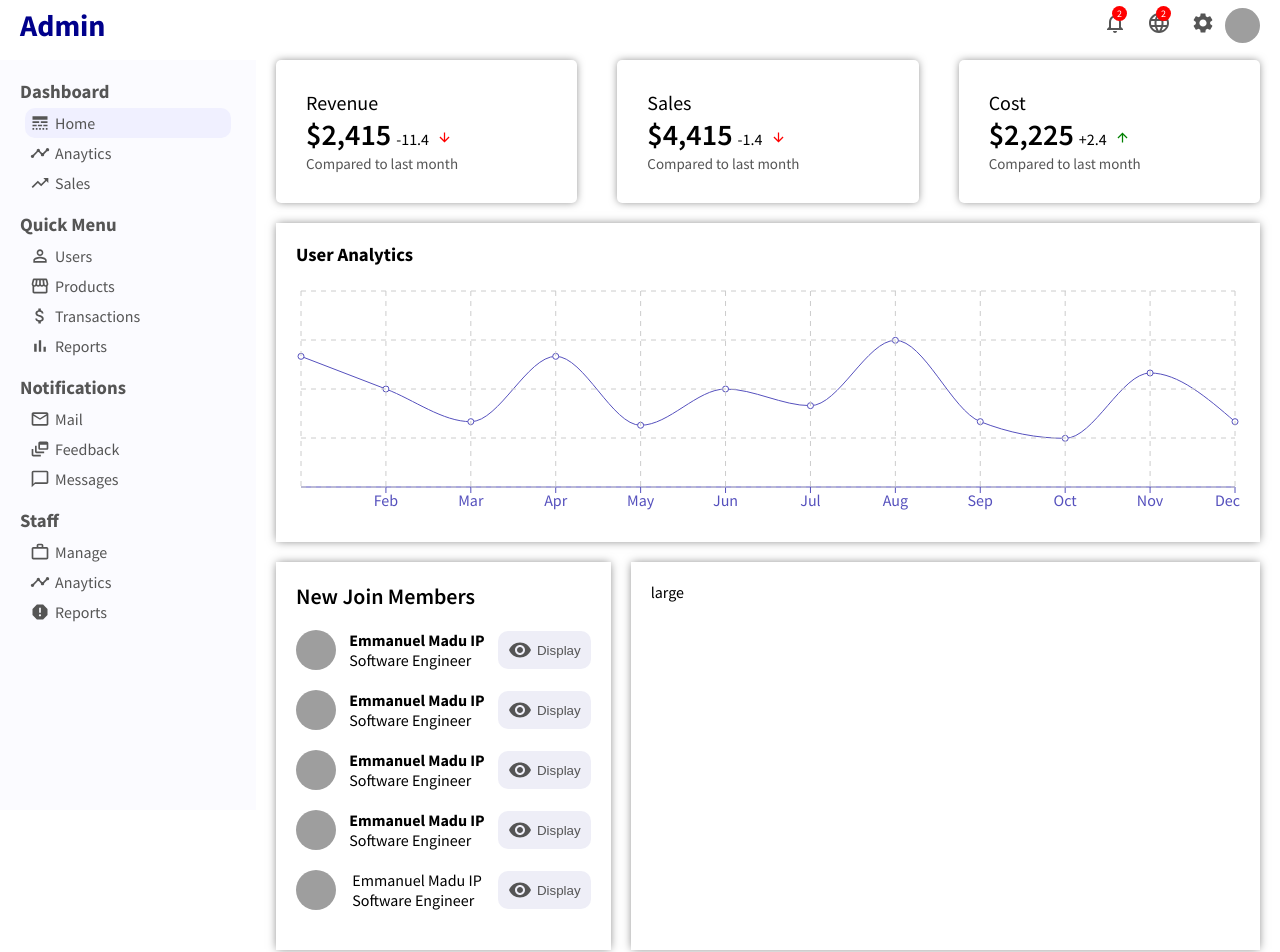
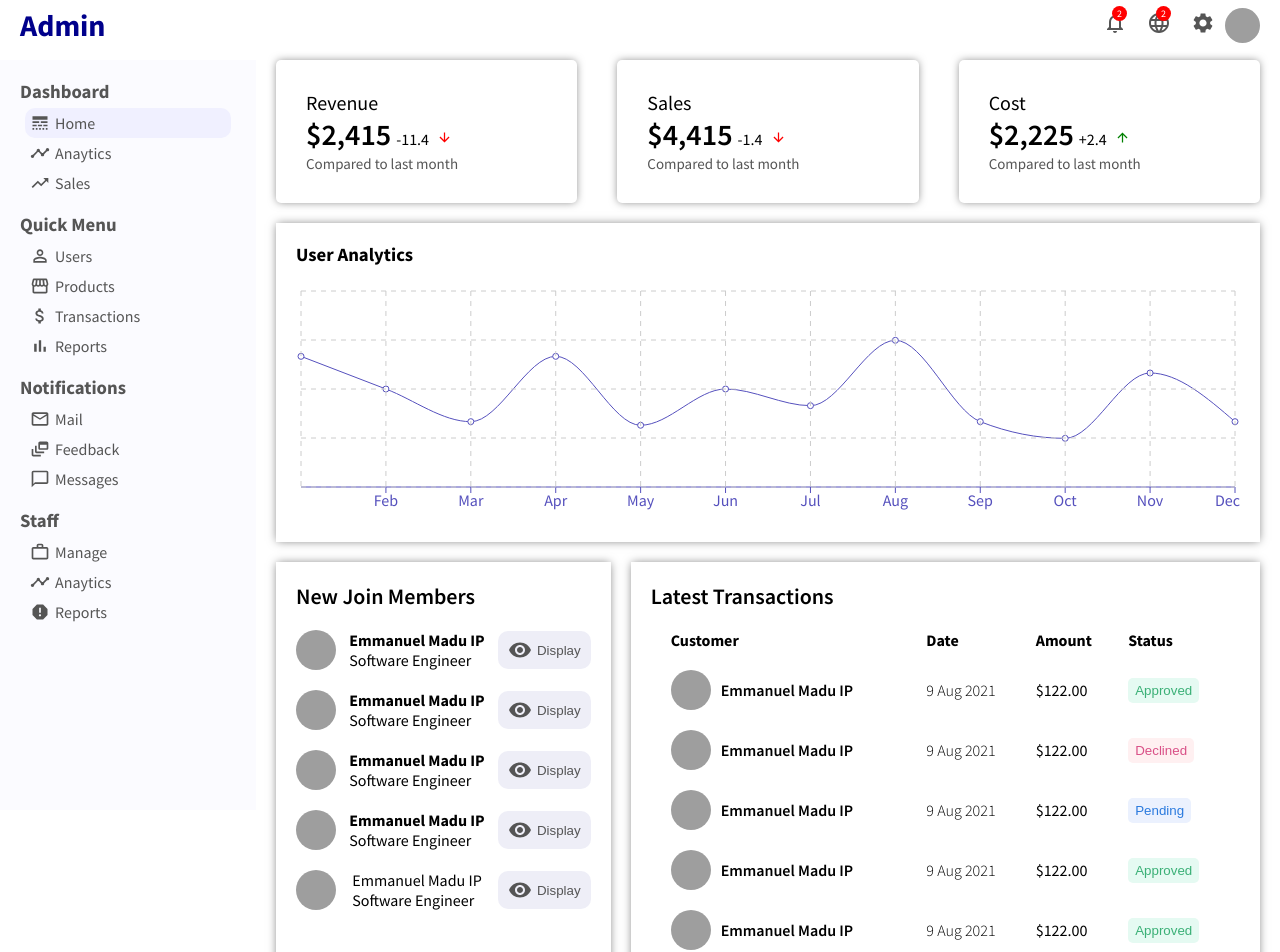
Before and after one commit to maduiep/react-admin-dashboard, a React (Create React App) app: page / in a window 1280 px wide. Shown: the top 952 px of the page. Built offline with nearby package versions, Linux system fonts and the light colour scheme.

Commit message:
completed second widget(right)

```diff
--- a/src/components/widgets/WidgetLg.jsx
+++ b/src/components/widgets/WidgetLg.jsx
@@ -1,9 +1,107 @@
 import React from 'react'
+import {BASE_URL} from '../../CommonVariable'
 
 function WidgetLg() {
+
+    const Button = ({type}) => {
+        return <button className={"widgetLg__btn " + type}>{type}</button>
+    }
     return (
         <div className="widgetLg">
-            large
+            <h3 className="widgetLg__title">Latest Transactions</h3>
+            <table className="widgetLg__table">
+                <tr className="widgetLg__tr">
+                    <th className="widgetLg__th">Customer</th>
+                    <th className="widgetLg__th">Date</th>
+                    <th className="widgetLg__th">Amount</th>
+                    <th className="widgetLg__th">Status</th>
+                </tr>
+
+                <tr className="widgetLg__tr">
+                    <td className="widgetLg__user">
+                        <img className="widgetLg__profile"
+                                src={`${BASE_URL}/images/img-4.jpg`}
+                                alt="img"
+                        />
+                        <span className="widgetLg__username">
+                            Emmanuel Madu IP
+                        </span>
+                    </td>
+                    <td className="widgetLg__date">9 Aug 2021</td>
+                    <td className="widgetLg__amount">$122.00</td>
+                    <td className="widgetLg__status">
+                        <Button type="Approved"/>
+                    </td>
+                </tr>
+
+                <tr className="widgetLg__tr">
+                    <td className="widgetLg__user">
+                        <img className="widgetLg__profile"
+                                src={`${BASE_URL}/images/img-4.jpg`}
+                                alt="img"
+                        />
+                        <span className="widgetLg__username">
+                            Emmanuel Madu IP
+                        </span>
+                    </td>
+                    <td className="widgetLg__date">9 Aug 2021</td>
+                    <td className="widgetLg__amount">$122.00</td>
+                    <td className="widgetLg__status">
+                        <Button type="Declined"/>
+                    </td>
+                </tr>
+
+                <tr className="widgetLg__tr">
+                    <td className="widgetLg__user">
+                        <img className="widgetLg__profile"
+                                src={`${BASE_URL}/images/img-4.jpg`}
+                                alt="img"
+                        />
+                        <span className="widgetLg__username">
+                            Emmanuel Madu IP
+                        </span>
+                    </td>
+                    <td className="widgetLg__date">9 Aug 2021</td>
+                    <td className="widgetLg__amount">$122.00</td>
+                    <td className="widgetLg__status">
+                        <Button type="Pending"/>
+                    </td>
+                </tr>
+
+                <tr className="widgetLg__tr">
+                    <td className="widgetLg__user">
+                        <img className="widgetLg__profile"
+                                src={`${BASE_URL}/images/img-4.jpg`}
+                                alt="img"
+                        />
+                        <span className="widgetLg__username">
+                            Emmanuel Madu IP
+                        </span>
+                    </td>
+                    <td className="widgetLg__date">9 Aug 2021</td>
+                    <td className="widgetLg__amount">$122.00</td>
+                    <td className="widgetLg__status">
+                        <Button type="Approved"/>
+                    </td>
+                </tr>
+
+                <tr className="widgetLg__tr">
+                    <td className="widgetLg__user">
+                        <img className="widgetLg__profile"
+                                src={`${BASE_URL}/images/img-4.jpg`}
+                                alt="img"
+                        />
+                        <span className="widgetLg__username">
+                            Emmanuel Madu IP
+                        </span>
+                    </td>
+                    <td className="widgetLg__date">9 Aug 2021</td>
+                    <td className="widgetLg__amount">$122.00</td>
+                    <td className="widgetLg__status">
+                        <Button type="Approved"/>
+                    </td>
+                </tr>
+            </table>
         </div>
     )
 }
--- a/src/sass/abstract/_variables.scss
+++ b/src/sass/abstract/_variables.scss
@@ -7,6 +7,12 @@ $color-3: #555;
 $color-4: green;
 $color-5: #5550bd;
 $color-6: #eeeef7;
+$color-7: #e5faf2;
+$color-8: #fff0f1;
+$color-9: #ebf1fe;
+$color-10: #3bb077;
+$color-11: #d95087;
+$color-12: #2a7ade;
 
 $color-light: rgb(251, 251, 255);
 $color-light-grey: rgb(187, 186, 186);
--- a/src/sass/components/_widgetLg.scss
+++ b/src/sass/components/_widgetLg.scss
@@ -4,4 +4,61 @@
         -webkit-box-shadow: 0px 0px 9px -1px rgba(0,0,0,0.5);
         -moz-box-shadow: 0px 0px 9px -1px rgba(0,0,0,0.5);
     padding: 20px;
+
+    &__title {
+        font-size: 22px;
+        font-weight: 600;
+    }
+
+    &__profile {
+        width: 40px;
+        height: 40px;
+        border-radius: 50%;
+        object-fit: cover;
+        margin-right: 10px;
+    }
+
+    &__table {
+        width: 100%;
+        border-spacing: 20px;
+    }
+
+    &__th {
+        text-align: left;
+    }
+
+    &__user {
+        display: flex;
+        align-items: center;
+        font-weight: 600;
+    }
+
+    &__date {
+        font-weight: 300;
+    }
+
+    &__amout {
+        font-weight: 300;
+    }
+
+    &__btn {
+        padding: 5px 7px;
+        border: none;
+        border-radius: 5px;
+    }
+
+    &__btn.Approved {
+        background-color: $color-7;
+        color: $color-10;
+    }
+
+    &__btn.Declined {
+        background-color: $color-8;
+        color: $color-11;
+    }
+
+    &__btn.Pending {
+        background-color: $color-9;
+        color: $color-12;
+    }
 }
```
